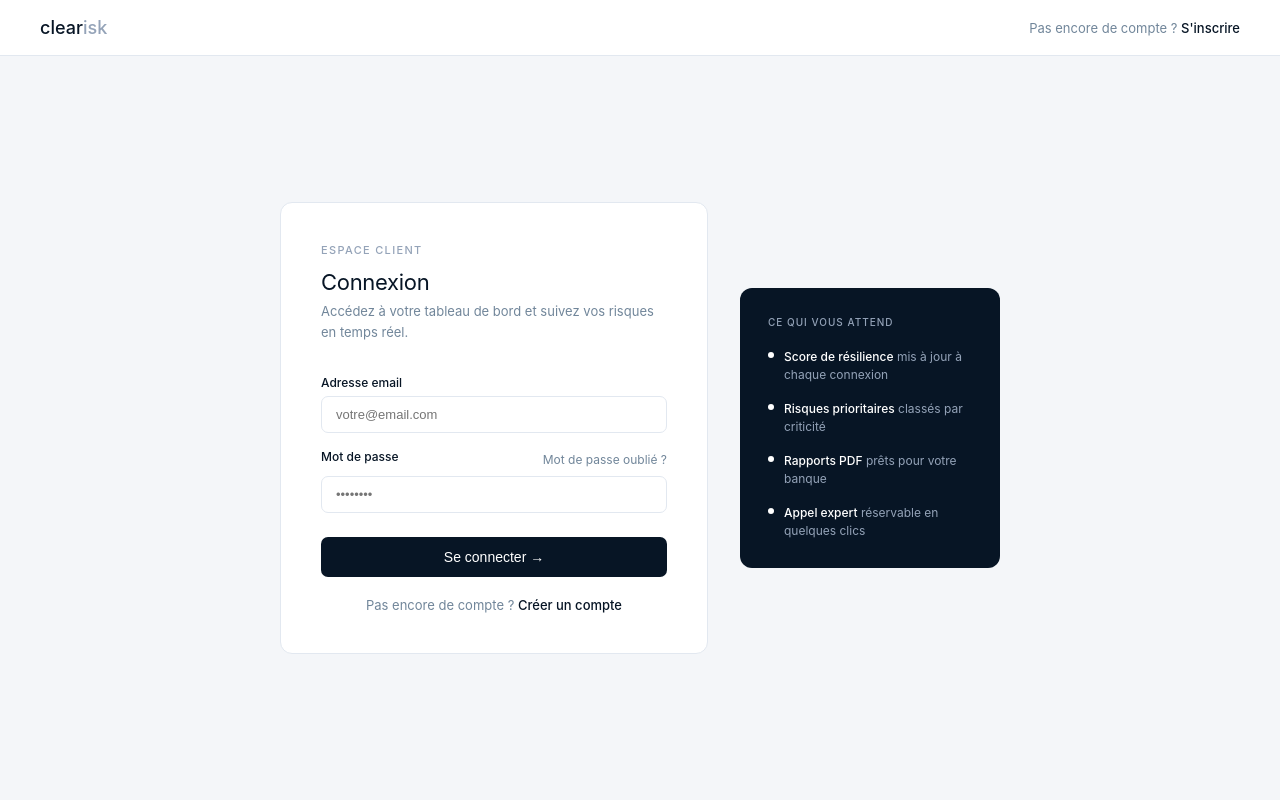
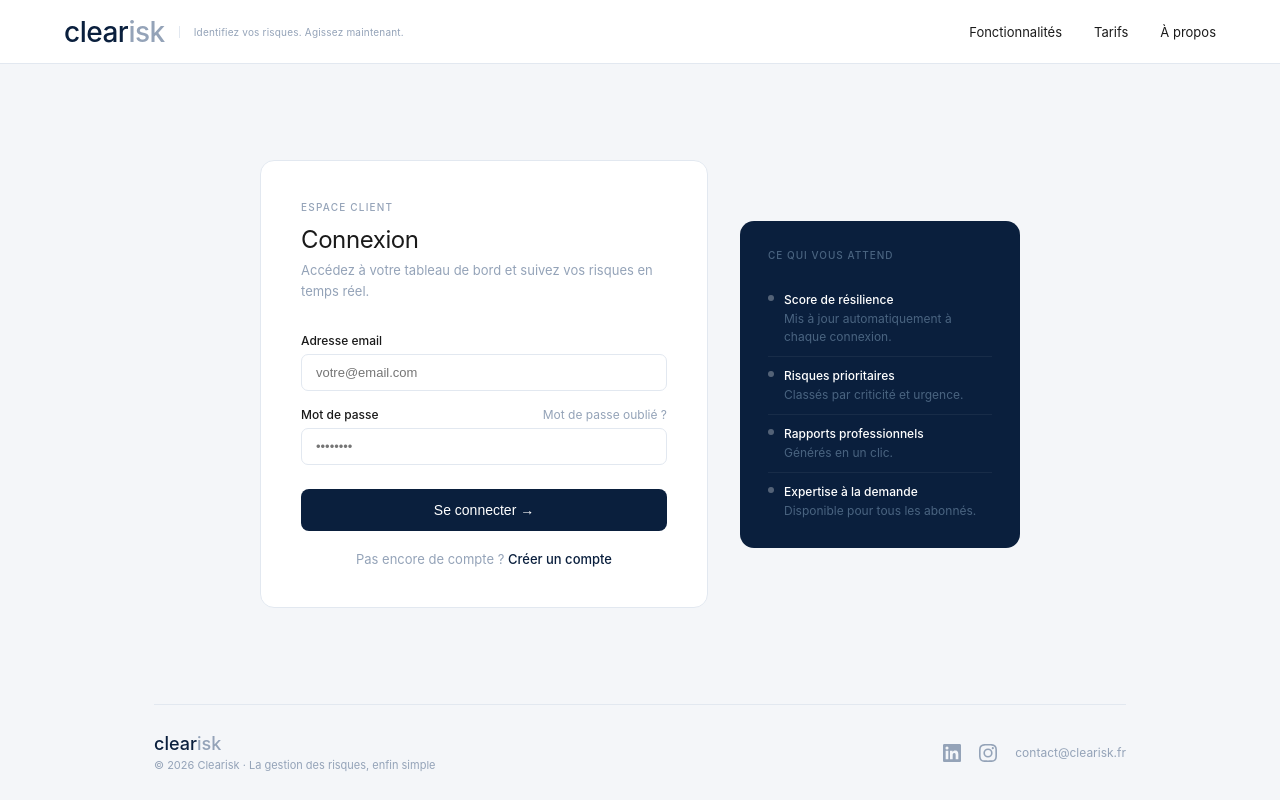
Before and after one commit to mbenameur/Clearisk, a plain HTML site: page connexion.html in a window 1280 px wide. Drawn offline with Linux system fonts and the light colour scheme.

Commit message:
Add files via upload

```diff
--- a/connexion.html
+++ b/connexion.html
@@ -6,127 +6,188 @@
 <title>Connexion — Clearisk</title>
 <style>
 * { box-sizing: border-box; margin: 0; padding: 0; }
-body { font-family: -apple-system, BlinkMacSystemFont, 'Segoe UI', Arial, sans-serif; background: #F4F6F9; color: #071525; min-height: 100vh; display: flex; flex-direction: column; }
+body { font-family: -apple-system, BlinkMacSystemFont, 'Segoe UI', Arial, sans-serif; background: #F4F6F9; color: #1A1A1A; min-height: 100vh; display: flex; flex-direction: column; }
 
-.nav { background: #fff; padding: 0 2.5rem; height: 56px; display: flex; align-items: center; border-bottom: 1px solid #E2E8F0; }
-.nav-logo { font-size: 18px; font-weight: 500; color: #071525; text-decoration: none; }
+/* NAV identique index */
+.nav { background: #fff; padding: 0 4rem; height: 64px; display: flex; align-items: center; border-bottom: 1px solid #E2E8F0; position: sticky; top: 0; z-index: 100; }
+.nav-left { display: flex; align-items: center; gap: 14px; }
+.nav-logo { font-size: 28px; font-weight: 500; color: #0A1F3D; letter-spacing: -0.5px; text-decoration: none; }
 .nav-logo span { color: #94A3B8; }
-.nav-right { margin-left: auto; font-size: 13px; color: #71869A; }
-.nav-right a { color: #071525; font-weight: 500; cursor: pointer; text-decoration: none; }
-.nav-right a:hover { text-decoration: underline; }
+.nav-tagline { font-size: 10px; color: #94A3B8; padding-left: 14px; border-left: 1px solid #E2E8F0; letter-spacing: 0.02em; }
+.nav-links { display: flex; gap: 32px; margin-left: auto; align-items: center; }
+.nav-link { font-size: 13px; color: #1A1A1A; text-decoration: none; transition: opacity 0.15s; }
+.nav-link:hover { opacity: 0.6; }
+.hamburger { display: none; }
 
-.content { flex: 1; display: flex; align-items: center; justify-content: center; padding: 3rem 1.5rem; }
+/* CONTENT */
+.content { flex: 1; display: flex; align-items: center; justify-content: center; padding: 3rem 2rem; }
+.container { display: grid; grid-template-columns: 1fr 280px; gap: 2rem; max-width: 760px; width: 100%; align-items: center; }
 
-.two-col { display: grid; grid-template-columns: 1fr auto; gap: 2rem; align-items: center; max-width: 720px; width: 100%; }
-
-.login-card { background: #fff; border-radius: 12px; border: 1px solid #E2E8F0; padding: 2.5rem; width: 100%; }
-.lc-label { font-size: 11px; font-weight: 500; color: #94A3B8; text-transform: uppercase; letter-spacing: 0.12em; margin-bottom: 0.75rem; }
-.lc-title { font-size: 22px; font-weight: 400; color: #071525; margin-bottom: 6px; letter-spacing: -0.3px; }
-.lc-sub { font-size: 13px; color: #71869A; margin-bottom: 2rem; line-height: 1.6; }
+/* CARD */
+.card { background: #fff; border-radius: 14px; border: 1px solid #E2E8F0; padding: 2.5rem; opacity: 0; animation: fadeUp 0.6s 0.1s forwards; }
+@keyframes fadeUp { from { opacity: 0; transform: translateY(16px); } to { opacity: 1; transform: translateY(0); } }
+.card-label { font-size: 10px; font-weight: 500; color: #94A3B8; text-transform: uppercase; letter-spacing: 0.12em; margin-bottom: 0.75rem; }
+.card-title { font-size: 24px; font-weight: 400; color: #1A1A1A; letter-spacing: -0.4px; margin-bottom: 6px; }
+.card-sub { font-size: 13px; color: #94A3B8; margin-bottom: 2rem; line-height: 1.6; }
 
 .field { margin-bottom: 1rem; }
-.field label { display: block; font-size: 12px; font-weight: 500; color: #071525; margin-bottom: 6px; }
-.field input { width: 100%; padding: 10px 14px; border: 1px solid #E2E8F0; border-radius: 7px; font-size: 13px; color: #071525; background: #fff; outline: none; transition: border 0.15s; }
-.field input:focus { border-color: #071525; }
+.field label { display: block; font-size: 12px; font-weight: 500; color: #1A1A1A; margin-bottom: 6px; }
 .field-row { display: flex; align-items: center; justify-content: space-between; margin-bottom: 6px; }
-.field-row label { font-size: 12px; font-weight: 500; color: #071525; }
-.field-link { font-size: 12px; color: #71869A; cursor: pointer; text-decoration: none; }
-.field-link:hover { color: #071525; }
-
-.submit-btn { width: 100%; background: #071525; color: #fff; border: none; border-radius: 7px; padding: 12px; font-size: 14px; cursor: pointer; margin-top: 0.5rem; transition: background 0.15s; }
-.submit-btn:hover { background: #0D2240; }
+.field-row label { font-size: 12px; font-weight: 500; color: #1A1A1A; margin-bottom: 0; }
+.field input { width: 100%; padding: 10px 14px; border: 1px solid #E2E8F0; border-radius: 7px; font-size: 13px; color: #1A1A1A; background: #fff; outline: none; transition: border 0.15s; }
+.field input:focus { border-color: #0A1F3D; }
+.forgot { font-size: 12px; color: #94A3B8; text-decoration: none; transition: color 0.15s; }
+.forgot:hover { color: #0A1F3D; }
 
 .error-msg { background: #FDEAEA; color: #8B0000; border-radius: 7px; padding: 10px 14px; font-size: 12px; margin-bottom: 1rem; display: none; }
 .error-msg.show { display: block; }
 
-.signup-row { text-align: center; margin-top: 1.25rem; font-size: 13px; color: #71869A; }
-.signup-row a { color: #071525; font-weight: 500; cursor: pointer; text-decoration: none; }
-.signup-row a:hover { text-decoration: underline; }
+.submit { width: 100%; background: #0A1F3D; color: #fff; border: none; border-radius: 8px; padding: 13px; font-size: 14px; cursor: pointer; font-weight: 500; transition: background 0.15s; margin-top: 0.5rem; }
+.submit:hover { background: #071525; }
 
-.preview-right { background: #071525; border-radius: 12px; padding: 1.75rem; display: flex; flex-direction: column; justify-content: center; width: 260px; flex-shrink: 0; }
-.pr-label { font-size: 10px; font-weight: 500; color: #94A3B8; text-transform: uppercase; letter-spacing: 0.1em; margin-bottom: 1.25rem; }
-.pr-item { display: flex; gap: 10px; align-items: flex-start; margin-bottom: 1rem; }
-.pr-item:last-child { margin-bottom: 0; }
-.pr-dot { width: 6px; height: 6px; border-radius: 50%; background: #fff; flex-shrink: 0; margin-top: 4px; }
-.pr-text { font-size: 12px; color: #94A3B8; line-height: 1.5; }
-.pr-text strong { color: #fff; font-weight: 500; }
+.signup-row { text-align: center; margin-top: 1.25rem; font-size: 13px; color: #94A3B8; }
+.signup-row a { color: #0A1F3D; font-weight: 500; text-decoration: none; }
 
-@media (max-width: 640px) {
-  .two-col { grid-template-columns: 1fr; }
-  .preview-right { display: none; }
+/* SIDE */
+.side { background: #0A1F3D; border-radius: 14px; padding: 1.75rem; opacity: 0; animation: fadeUp 0.6s 0.3s forwards; }
+.side-label { font-size: 10px; font-weight: 500; color: #4A6480; text-transform: uppercase; letter-spacing: 0.1em; margin-bottom: 1.25rem; }
+.side-item { display: flex; gap: 10px; align-items: flex-start; padding: 10px 0; border-bottom: 1px solid rgba(255,255,255,0.06); }
+.side-item:last-child { border-bottom: none; padding-bottom: 0; }
+.side-dot { width: 6px; height: 6px; border-radius: 50%; background: #fff; opacity: 0.3; flex-shrink: 0; margin-top: 4px; }
+.side-text { font-size: 12px; color: #4A6480; line-height: 1.5; }
+.side-text strong { color: #fff; font-weight: 500; display: block; margin-bottom: 1px; }
+
+/* FOOTER identique index */
+.footer-wrap { max-width: 1100px; margin: 0 auto; width: 100%; padding: 0 4rem; }
+.footer { padding: 1.75rem 0; display: flex; align-items: center; justify-content: space-between; border-top: 1px solid #E2E8F0; }
+.footer-logo { font-size: 18px; font-weight: 500; color: #0A1F3D; margin-bottom: 4px; }
+.footer-logo span { color: #94A3B8; }
+.footer-sub { font-size: 11px; color: #94A3B8; }
+.footer-right { display: flex; align-items: center; gap: 18px; }
+.fi { display: flex; cursor: pointer; text-decoration: none; }
+.fi svg { width: 18px; height: 18px; fill: #94A3B8; transition: fill 0.15s; }
+.fi:hover svg { fill: #0A1F3D; }
+.footer-mail { font-size: 12px; color: #94A3B8; text-decoration: none; transition: color 0.15s; }
+.footer-mail:hover { color: #0A1F3D; }
+
+/* RESPONSIVE */
+@media (max-width: 700px) {
+  .container { grid-template-columns: 1fr; }
+  .side { display: none; }
   .nav { padding: 0 1.5rem; }
-  .content { padding: 2rem 1rem; }
+  .nav-tagline { display: none; }
+  .content { padding: 2rem 1.5rem; }
+  .card { padding: 1.75rem; }
+  .footer-wrap { padding: 0 1.5rem; }
+  .footer { flex-direction: column; gap: 1.25rem; align-items: flex-start; }
+}
+@media (max-width: 480px) {
+  .nav-links { display: none; }
+  .nav-links.open { display: flex; flex-direction: column; position: fixed; top: 64px; left: 0; right: 0; background: #fff; border-bottom: 1px solid #E2E8F0; padding: 1rem 1.5rem; gap: 0; z-index: 99; }
+  .nav-links.open .nav-link { padding: 12px 0; border-bottom: 1px solid #F1F5F9; font-size: 15px; }
+  .nav-links.open .nav-link:last-child { border-bottom: none; }
+  .hamburger { display: flex; flex-direction: column; gap: 4px; cursor: pointer; padding: 4px; margin-left: auto; }
+  .hamburger span { display: block; width: 20px; height: 2px; background: #0A1F3D; border-radius: 2px; }
 }
 </style>
 </head>
 <body>
 
 <nav class="nav">
-  <a href="/" class="nav-logo">clear<span>isk</span></a>
-  <div class="nav-right">Pas encore de compte ? <a href="/inscription">S'inscrire</a></div>
+  <div class="nav-left">
+    <a href="/" class="nav-logo">clear<span>isk</span></a>
+    <div class="nav-tagline">Identifiez vos risques. Agissez maintenant.</div>
+  </div>
+  <div class="nav-links" id="navLinks">
+    <a href="/fonctionnalites" class="nav-link">Fonctionnalités</a>
+    <a href="/tarifs" class="nav-link">Tarifs</a>
+    <a href="/apropos" class="nav-link">À propos</a>
+  </div>
+  <div class="hamburger" id="hamburger" onclick="toggleMenu()">
+    <span></span><span></span><span></span>
+  </div>
 </nav>
 
 <div class="content">
-  <div class="two-col">
-    <div class="login-card">
-      <div class="lc-label">Espace client</div>
-      <div class="lc-title">Connexion</div>
-      <div class="lc-sub">Accédez à votre tableau de bord et suivez vos risques en temps réel.</div>
+  <div class="container">
+    <div class="card">
+      <div class="card-label">Espace client</div>
+      <div class="card-title">Connexion</div>
+      <div class="card-sub">Accédez à votre tableau de bord et suivez vos risques en temps réel.</div>
 
-      <div class="error-msg" id="errorMsg">Email ou mot de passe incorrect. Veuillez réessayer.</div>
+      <div class="error-msg" id="errorMsg"></div>
 
       <div class="field">
-        <label for="email">Adresse email</label>
+        <label>Adresse email</label>
         <input type="email" id="email" placeholder="votre@email.com" />
       </div>
-
       <div class="field">
         <div class="field-row">
-          <label for="password">Mot de passe</label>
-          <a href="#" class="field-link">Mot de passe oublié ?</a>
+          <label>Mot de passe</label>
+          <a href="#" class="forgot">Mot de passe oublié ?</a>
         </div>
         <input type="password" id="password" placeholder="••••••••" />
       </div>
 
-      <button class="submit-btn" onclick="handleLogin()">Se connecter →</button>
-
+      <button class="submit" onclick="handleLogin()">Se connecter →</button>
       <div class="signup-row">Pas encore de compte ? <a href="/inscription">Créer un compte</a></div>
     </div>
 
-    <div class="preview-right">
-      <div class="pr-label">Ce qui vous attend</div>
-      <div class="pr-item"><div class="pr-dot"></div><div class="pr-text"><strong>Score de résilience</strong> mis à jour à chaque connexion</div></div>
-      <div class="pr-item"><div class="pr-dot"></div><div class="pr-text"><strong>Risques prioritaires</strong> classés par criticité</div></div>
-      <div class="pr-item"><div class="pr-dot"></div><div class="pr-text"><strong>Rapports PDF</strong> prêts pour votre banque</div></div>
-      <div class="pr-item"><div class="pr-dot"></div><div class="pr-text"><strong>Appel expert</strong> réservable en quelques clics</div></div>
+    <div class="side">
+      <div class="side-label">Ce qui vous attend</div>
+      <div class="side-item"><div class="side-dot"></div><div class="side-text"><strong>Score de résilience</strong>Mis à jour automatiquement à chaque connexion.</div></div>
+      <div class="side-item"><div class="side-dot"></div><div class="side-text"><strong>Risques prioritaires</strong>Classés par criticité et urgence.</div></div>
+      <div class="side-item"><div class="side-dot"></div><div class="side-text"><strong>Rapports professionnels</strong>Générés en un clic.</div></div>
+      <div class="side-item"><div class="side-dot"></div><div class="side-text"><strong>Expertise à la demande</strong>Disponible pour tous les abonnés.</div></div>
+    </div>
+  </div>
+</div>
+
+<div class="footer-wrap">
+  <div class="footer">
+    <div>
+      <div class="footer-logo">clear<span>isk</span></div>
+      <div class="footer-sub">© 2026 Clearisk · La gestion des risques, enfin simple</div>
+    </div>
+    <div class="footer-right">
+      <a href="#" class="fi" title="LinkedIn">
+        <svg viewBox="0 0 24 24"><path d="M20.447 20.452h-3.554v-5.569c0-1.328-.027-3.037-1.852-3.037-1.853 0-2.136 1.445-2.136 2.939v5.667H9.351V9h3.414v1.561h.046c.477-.9 1.637-1.85 3.37-1.85 3.601 0 4.267 2.37 4.267 5.455v6.286zM5.337 7.433a2.062 2.062 0 01-2.063-2.065 2.064 2.064 0 112.063 2.065zm1.782 13.019H3.555V9h3.564v11.452zM22.225 0H1.771C.792 0 0 .774 0 1.729v20.542C0 23.227.792 24 1.771 24h20.451C23.2 24 24 23.227 24 22.271V1.729C24 .774 23.2 0 22.222 0h.003z"/></svg>
+      </a>
+      <a href="#" class="fi" title="Instagram">
+        <svg viewBox="0 0 24 24"><path d="M12 2.163c3.204 0 3.584.012 4.85.07 3.252.148 4.771 1.691 4.919 4.919.058 1.265.069 1.645.069 4.849 0 3.205-.012 3.584-.069 4.849-.149 3.225-1.664 4.771-4.919 4.919-1.266.058-1.644.07-4.85.07-3.204 0-3.584-.012-4.849-.07-3.26-.149-4.771-1.699-4.919-4.92-.058-1.265-.07-1.644-.07-4.849 0-3.204.013-3.583.07-4.849.149-3.227 1.664-4.771 4.919-4.919 1.266-.057 1.645-.069 4.849-.069zm0-2.163c-3.259 0-3.667.014-4.947.072-4.358.2-6.78 2.618-6.98 6.98-.059 1.281-.073 1.689-.073 4.948 0 3.259.014 3.668.072 4.948.2 4.358 2.618 6.78 6.98 6.98 1.281.058 1.689.072 4.948.072 3.259 0 3.668-.014 4.948-.072 4.354-.2 6.782-2.618 6.979-6.98.059-1.28.073-1.689.073-4.948 0-3.259-.014-3.667-.072-4.947-.196-4.354-2.617-6.78-6.979-6.98-1.281-.059-1.69-.073-4.949-.073zm0 5.838a6.162 6.162 0 100 12.324 6.162 6.162 0 000-12.324zM12 16a4 4 0 110-8 4 4 0 010 8zm6.406-11.845a1.44 1.44 0 100 2.881 1.44 1.44 0 000-2.881z"/></svg>
+      </a>
+      <a href="mailto:contact@clearisk.fr" class="footer-mail">contact@clearisk.fr</a>
     </div>
   </div>
 </div>
 
 <script>
 function handleLogin() {
-  var email = document.getElementById('email').value;
+  var email = document.getElementById('email').value.trim();
   var password = document.getElementById('password').value;
   var errorMsg = document.getElementById('errorMsg');
+  errorMsg.classList.remove('show');
 
   if (!email || !password) {
     errorMsg.textContent = 'Veuillez remplir tous les champs.';
     errorMsg.classList.add('show');
     return;
   }
-
-  // Compte fictif pour test
   if (email === 'demo@clearisk.fr' && password === 'clearisk2026') {
     window.location.href = '/dashboard';
   } else {
-    errorMsg.textContent = 'Email ou mot de passe incorrect. Essayez demo@clearisk.fr / clearisk2026';
+    errorMsg.textContent = 'Email ou mot de passe incorrect.';
     errorMsg.classList.add('show');
   }
 }
 
-document.getElementById('password').addEventListener('keypress', function(e) {
+document.addEventListener('keypress', function(e) {
   if (e.key === 'Enter') handleLogin();
 });
+
+function toggleMenu() {
+  document.getElementById('navLinks').classList.toggle('open');
+}
 </script>
 
 </body>
```
